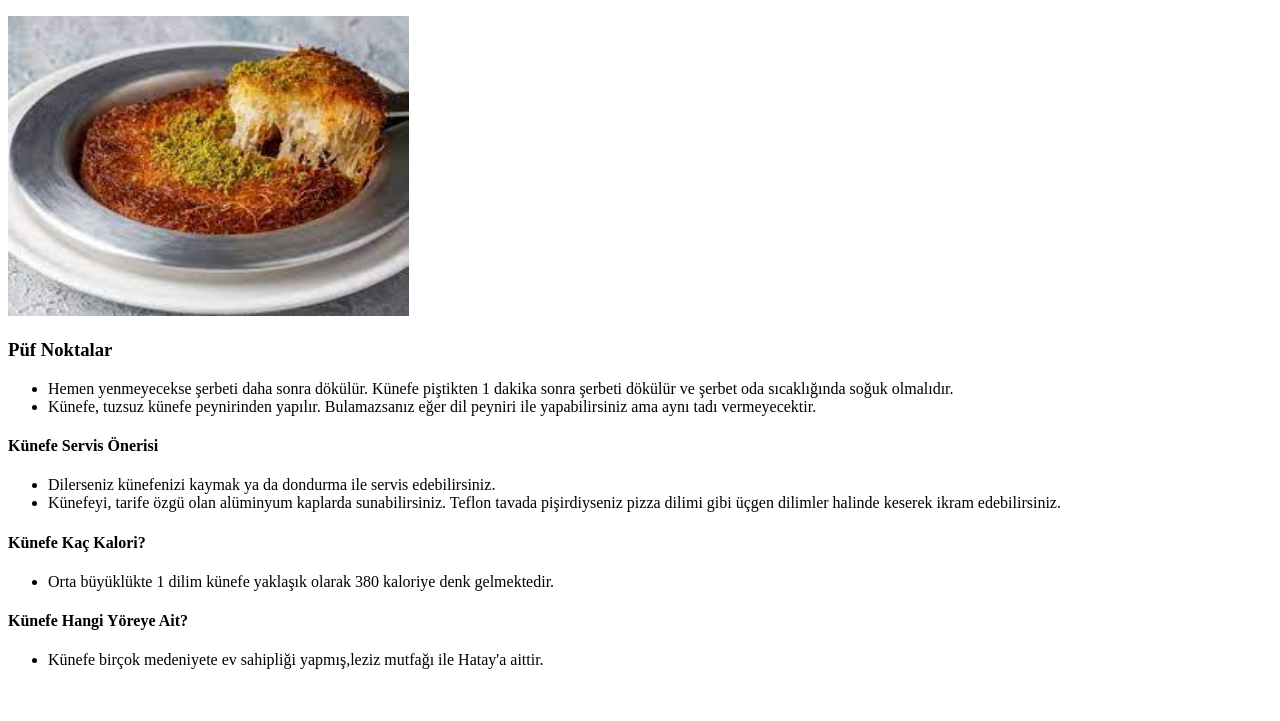
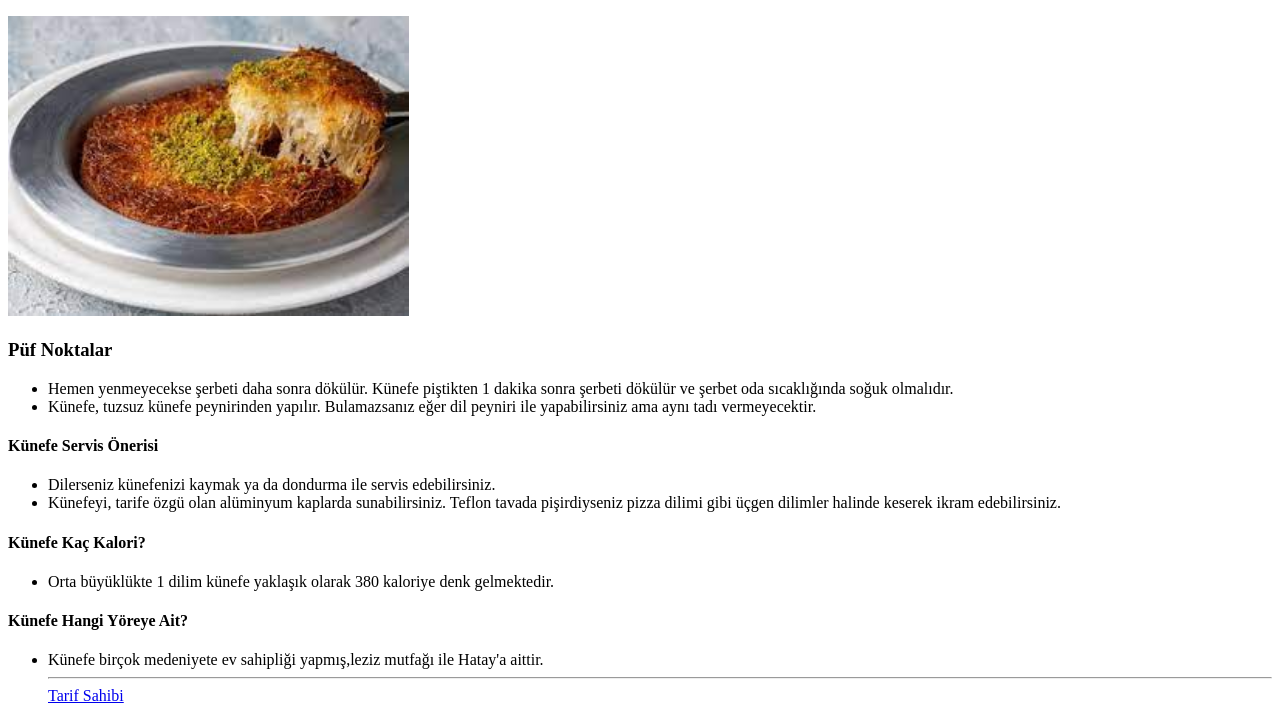
Before and after one commit to nadircankukrer/HTMLODEV3, a plain HTML site: page index.html in a window 1280 px wide. Shown: the part 1156-1877 px from the top of the page. Before the commit the page ends 1841 px from the top, so only its background shows below. Drawn offline with Linux system fonts and the light colour scheme.

Commit message:
last commit

```diff
--- a/index.html
+++ b/index.html
@@ -73,3 +73,5 @@
 <h4>Künefe Hangi Yöreye Ait?</h4>
 <ul>
     <li>Künefe birçok medeniyete ev sahipliği yapmış,leziz mutfağı ile Hatay'a aittir.</li>
+     <hr>
+    <a href="https://www.nefisyemektarifleri.com/kunefe-nasil-yapilir/" target="_blank">Tarif Sahibi</a>
```
